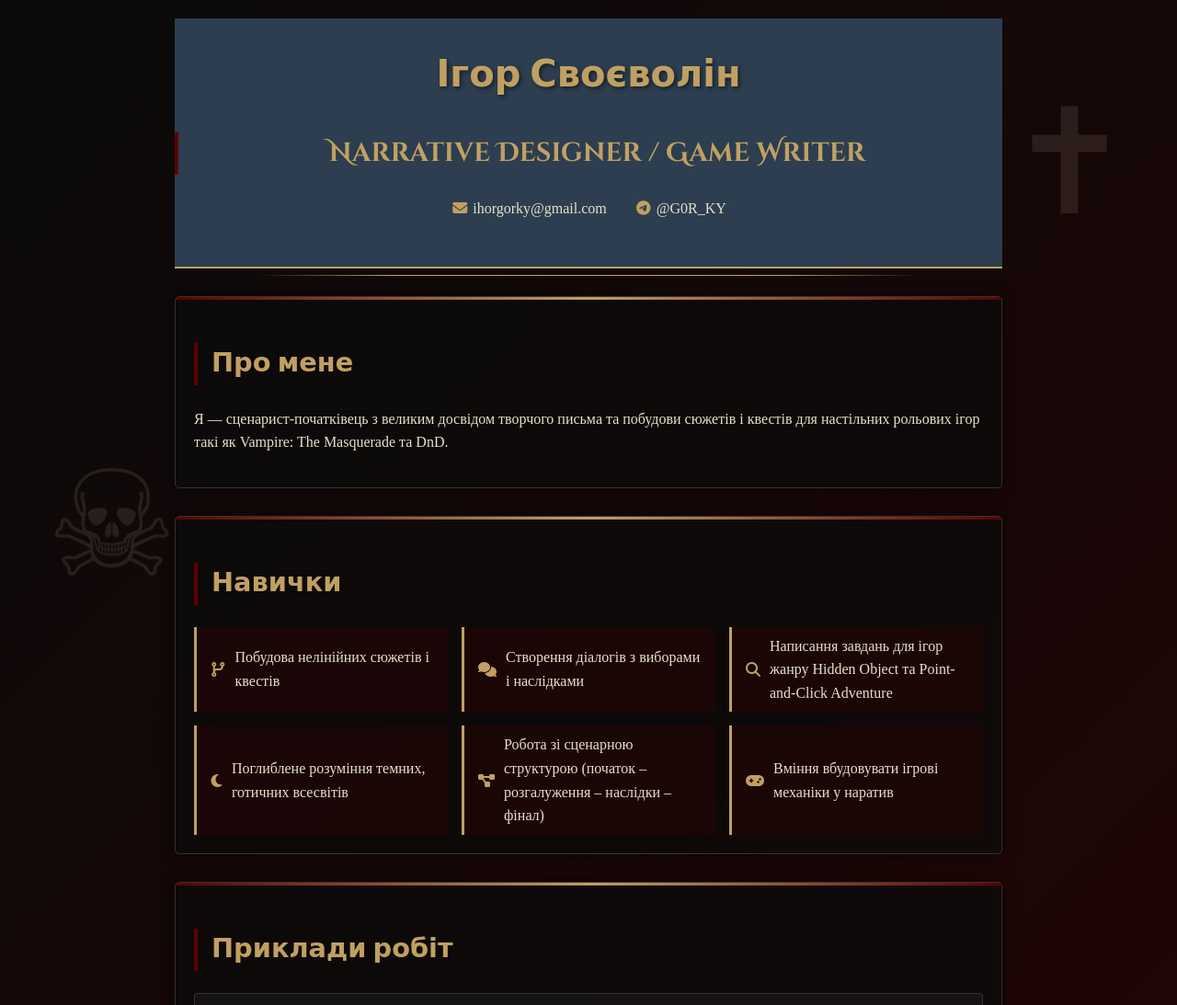
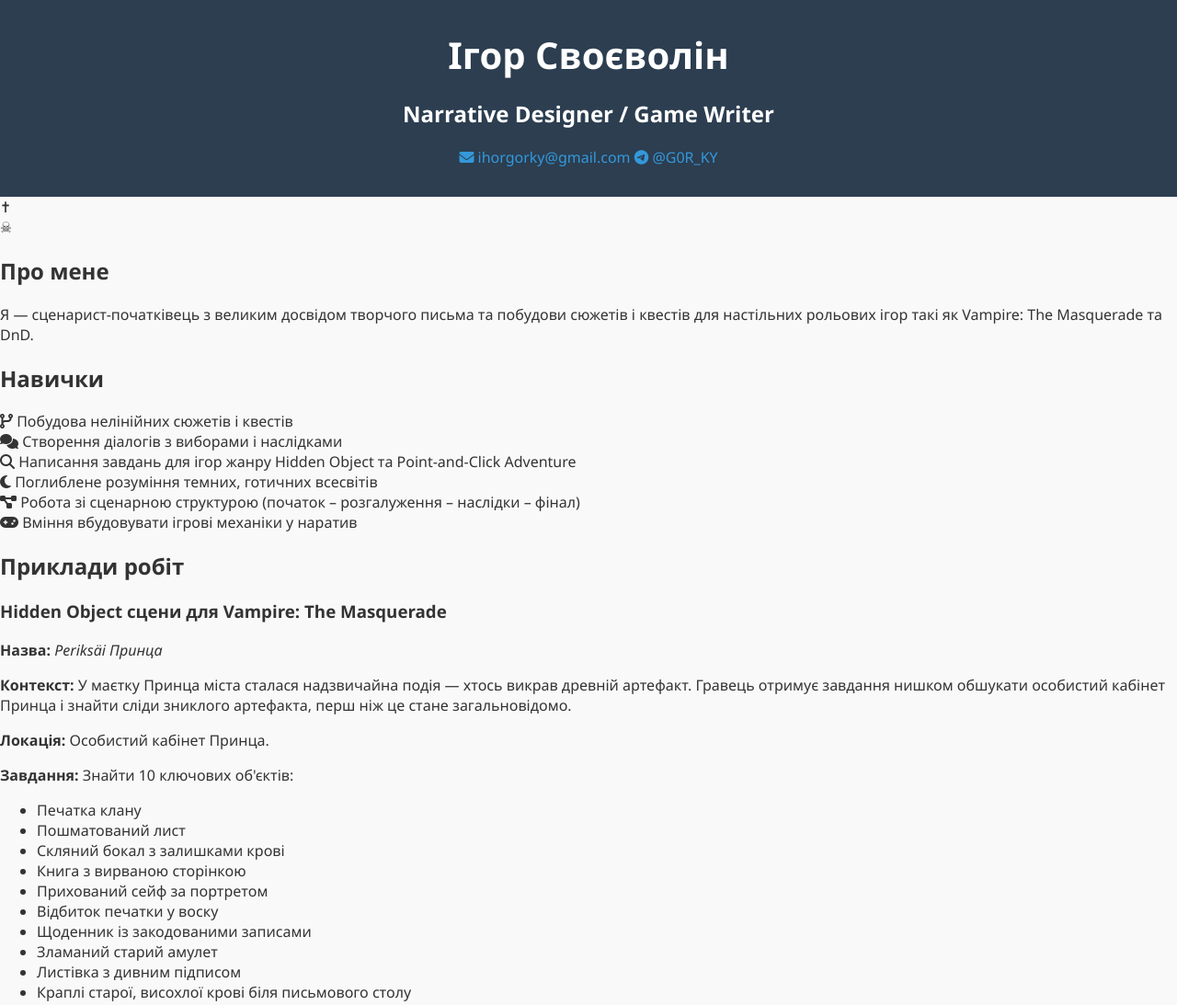
Before and after one commit to IhorGorky/ihor-portfolio, a plain HTML site: page index.html in a window 1280 px wide. Shown: the top 1093 px of the page at 92% size. Drawn offline with Linux system fonts and the light colour scheme; a web font is replaced by a local one.

Commit message:
Update index.html

```diff
--- a/index.html
+++ b/index.html
@@ -2,205 +2,11 @@
 <html lang="uk">
 <head>
     <link rel="stylesheet" href="style.css">
+<link rel="stylesheet" href="https://cdnjs.cloudflare.com/ajax/libs/font-awesome/6.4.0/css/all.min.css">
     <meta charset="UTF-8">
     <meta name="viewport" content="width=device-width, initial-scale=1.0">
     <title>Ігор Своєволін - Narrative Designer / Game Writer</title>
     <link rel="stylesheet" href="https://cdnjs.cloudflare.com/ajax/libs/font-awesome/6.4.0/css/all.min.css">
-    <style>
-        @import url('https://fonts.googleapis.com/css2?family=Cinzel+Decorative:wght@400;700&family=IM+Fell+English+SC&family=MedievalSharp&display=swap');
-
-        :root {
-            --dark-bg: #0a0a0a;
-            --dark-red: #3a0000;
-            --blood-red: #5e0000;
-            --gold: #c0a062;
-            --parchment: #e8e0c8;
-            --gray: #333333;
-        }
-
-        body {
-            background: linear-gradient(135deg, var(--dark-bg) 0%, var(--dark-red) 100%);
-            color: var(--parchment);
-            font-family: 'IM Fell English SC', serif;
-            line-height: 1.6;
-            margin: 0;
-            padding: 0;
-            min-height: 100vh;
-        }
-
-        .container {
-            max-width: 900px;
-            margin: 0 auto;
-            padding: 20px;
-        }
-
-        header {
-            text-align: center;
-            padding: 30px 0;
-            border-bottom: 2px solid var(--gold);
-            margin-bottom: 30px;
-            position: relative;
-        }
-
-        header::after {
-            content: "";
-            position: absolute;
-            bottom: -10px;
-            left: 50%;
-            transform: translateX(-50%);
-            width: 80%;
-            height: 1px;
-            background: linear-gradient(90deg, transparent 0%, var(--gold) 20%, var(--gold) 80%, transparent 100%);
-        }
-
-        h1, h2, h3 {
-            font-family: 'Cinzel Decorative', cursive;
-            color: var(--gold);
-        }
-
-        h1 {
-            font-size: 2.5rem;
-            margin-bottom: 10px;
-            text-shadow: 2px 2px 4px rgba(0, 0, 0, 0.5);
-        }
-
-        h2 {
-            font-size: 1.8rem;
-            margin-top: 30px;
-            border-left: 4px solid var(--blood-red);
-            padding-left: 15px;
-        }
-
-        h3 {
-            font-size: 1.4rem;
-            color: var(--parchment);
-            margin-top: 25px;
-            border-bottom: 1px dashed var(--gold);
-            padding-bottom: 5px;
-        }
-
-        .section {
-            background-color: rgba(10, 10, 10, 0.7);
-            border: 1px solid var(--gray);
-            border-radius: 5px;
-            padding: 20px;
-            margin-bottom: 30px;
-            box-shadow: 0 0 15px rgba(0, 0, 0, 0.5);
-            position: relative;
-            overflow: hidden;
-        }
-
-        .section::before {
-            content: "";
-            position: absolute;
-            top: 0;
-            left: 0;
-            right: 0;
-            height: 3px;
-            background: linear-gradient(90deg, var(--blood-red), var(--gold), var(--blood-red));
-        }
-
-        .contact-info {
-            display: flex;
-            justify-content: center;
-            gap: 30px;
-            margin: 20px 0;
-        }
-
-        .contact-info a {
-            color: var(--parchment);
-            text-decoration: none;
-            transition: color 0.3s;
-        }
-
-        .contact-info a:hover {
-            color: var(--gold);
-        }
-
-        .skills-list {
-            display: grid;
-            grid-template-columns: repeat(auto-fill, minmax(250px, 1fr));
-            gap: 15px;
-            margin-top: 20px;
-        }
-
-        .skill-item {
-            display: flex;
-            align-items: center;
-            gap: 10px;
-            padding: 8px 15px;
-            background-color: rgba(58, 0, 0, 0.3);
-            border-left: 3px solid var(--gold);
-        }
-
-        .work-sample {
-            margin-bottom: 30px;
-            padding: 15px;
-            background-color: rgba(30, 30, 30, 0.5);
-            border: 1px solid var(--gray);
-            border-radius: 3px;
-        }
-
-        .work-sample h3 {
-            margin-top: 0;
-        }
-
-        ul {
-            padding-left: 20px;
-        }
-
-        li {
-            margin-bottom: 8px;
-            position: relative;
-        }
-
-        li::before {
-            content: "•";
-            color: var(--gold);
-            position: absolute;
-            left: -15px;
-        }
-
-        .twist {
-            font-style: italic;
-            color: var(--gold);
-            padding: 10px;
-            background-color: rgba(94, 0, 0, 0.2);
-            border-left: 3px solid var(--gold);
-            margin: 15px 0;
-        }
-
-        .footer {
-            text-align: center;
-            padding: 30px 0;
-            margin-top: 40px;
-            border-top: 1px solid var(--gold);
-            font-size: 1.1rem;
-        }
-
-        .icon {
-            color: var(--gold);
-            width: 20px;
-            text-align: center;
-        }
-
-        .gothic-decoration {
-            position: absolute;
-            opacity: 0.1;
-            font-size: 10rem;
-            z-index: -1;
-        }
-
-        .decoration-1 {
-            top: 50px;
-            right: 50px;
-        }
-
-        .decoration-2 {
-            bottom: 100px;
-            left: 50px;
-        }
-    </style>
 </head>
 <body>
     <div class="container">
```
